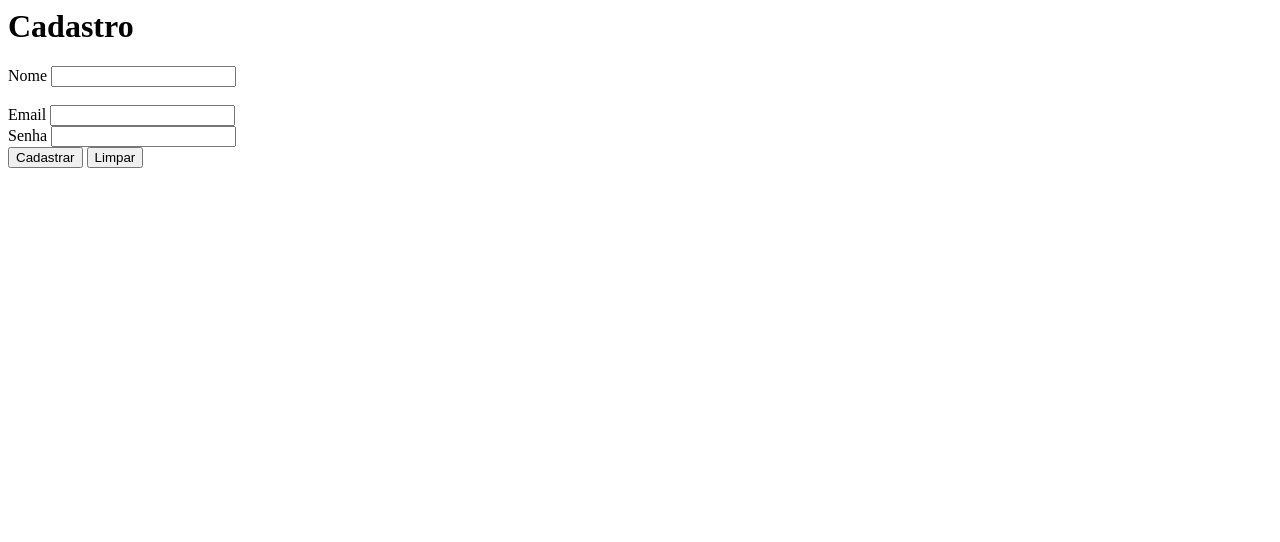
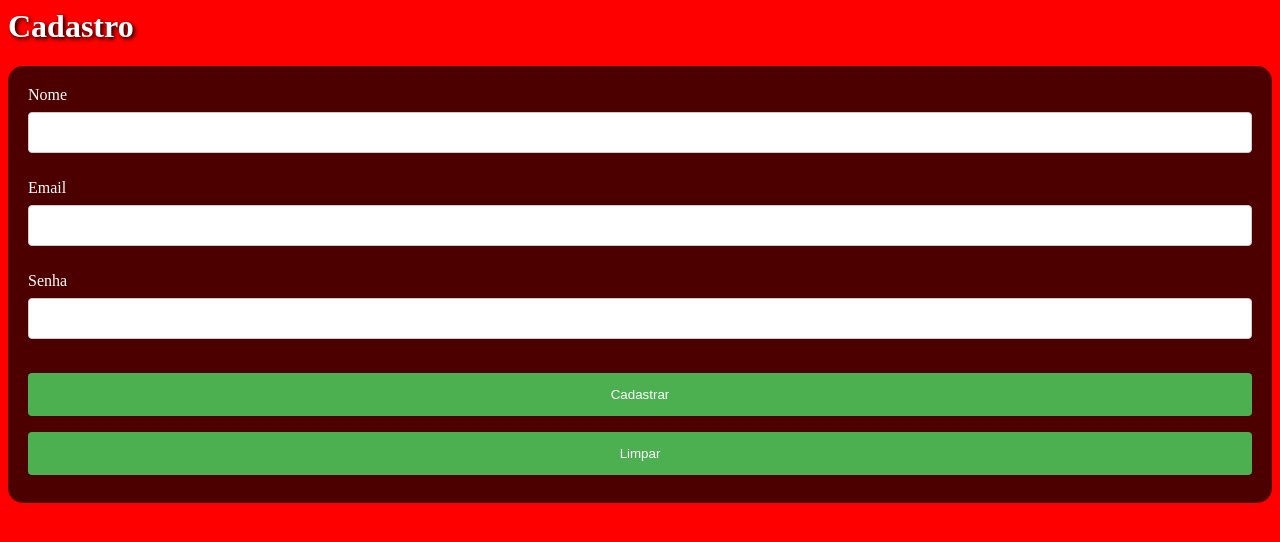
Before and after one commit to PocceschiBR/curso-frontend, a plain HTML site: page cadastro.html in a window 1280 px wide. Drawn offline with Linux system fonts and the light colour scheme.

Commit message:
versao_aprendendo_css

```diff
--- a/cadastro.html
+++ b/cadastro.html
@@ -1,6 +1,14 @@
+
 <html>
+    <head>
+        <link rel="stylesheet" href="style.css">
+    </head>
+
     <body>
+
         <h1>Cadastro</h1>
+
+
         <form action="suceso.html" > <!-- Formulário -->
             <label for="nome">Nome</label> <!-- Rotulo de Campo de texto -->
             <input name="nome" type="text"/> <!-- Campo de texto -->
@@ -8,9 +16,11 @@
             <br/>
             <label for="email">Email</label> <!-- Rotulo de Campo de texto -->
             <input name="email" type="email"/> <!-- Campo de texto -->
+            <br/>
             <br/> <!-- Quebra de linha -->
             <label for="senha">Senha</label> <!-- Rotulo de Campo de texto -->
             <input name="senha" type="password"/> <!-- Campo de texto -->
+            <br/>
             <br/> <!-- Quebra de linha -->
             <input type="submit" value="Cadastrar"/> <!-- Botão de submissão -->
             <input type="reset" value="Limpar"/> <!-- Botão de limpeza -->
--- /dev/null
+++ b/style.css
@@ -0,0 +1,46 @@
+@keyframes flash { /* Define uma animação chamada "flash" */
+    0%, 100% {background-color: #ff0000;} /* No início e no fim da animação, a cor de fundo é vermelha */
+    25% {background-color: #00ff00;} /* Aos 25% do tempo de animação, a cor de fundo muda para verde */
+    50% {background-color: #0000ff;} /* Aos 50%, a cor de fundo muda para azul */
+    75% {background-color: #ff00ff;} /* Aos 75%, a cor de fundo muda para roxo */
+}
+
+body { /* Aplica a animação ao corpo inteiro da página */
+    animation: flash 1s infinite; /* Aplica a animação "flash", com duração de 1 segundo e repetição infinita */
+}
+
+h1 { /* Estiliza o cabeçalho h1 */
+    color: #ffffff; /* A cor do texto é branca */
+    text-shadow: 2px 2px 4px #000000; /* Adiciona uma sombra preta ao texto */
+}
+
+form { /* Estiliza o formulário */
+    background-color: rgba(0, 0, 0, 0.7); /* A cor de fundo é preta com 70% de opacidade */
+    padding: 20px; /* Adiciona um preenchimento de 20 pixels em todos os lados do formulário */
+    border-radius: 15px; /* Arredonda os cantos do formulário */
+    color: #ffffff; /* A cor do texto dentro do formulário é branca */
+}
+
+input[type="text"], input[type="email"], input[type="password"] { /* Estiliza os campos de entrada de texto, email e senha */
+    width: 100%; /* A largura é de 100% do contêiner pai */
+    padding: 12px 20px; /* Adiciona um preenchimento de 12 pixels verticalmente e 20 pixels horizontalmente */
+    margin: 8px 0; /* Adiciona uma margem de 8 pixels verticalmente */
+    border: 1px solid #ccc; /* Adiciona uma borda cinza clara */
+    border-radius: 4px; /* Arredonda os cantos dos campos de entrada */
+    box-sizing: border-box; /* Inclui o preenchimento e a borda na largura total */
+}
+
+input[type="submit"], input[type="reset"] { /* Estiliza os botões de envio e reset */
+    width: 100%; /* A largura é de 100% do contêiner pai */
+    background-color: #4CAF50; /* A cor de fundo é verde */
+    color: white; /* A cor do texto é branca */
+    padding: 14px 20px; /* Adiciona um preenchimento de 14 pixels verticalmente e 20 pixels horizontalmente */
+    margin: 8px 0; /* Adiciona uma margem de 8px verticalmente */
+    border: none; /* Remove a borda */
+    border-radius: 4px; /* Arredonda os cantos dos botões */
+    cursor: pointer; /* Muda o cursor para um ponteiro quando o mouse passa sobre os botões */
+}
+
+input[type="submit"]:hover, input[type="reset"]:hover { /* Muda a cor de fundo dos botões quando o mouse passa sobre eles */
+    background-color: #45a049; /* A cor de fundo é um verde mais escuro */
+}
```
